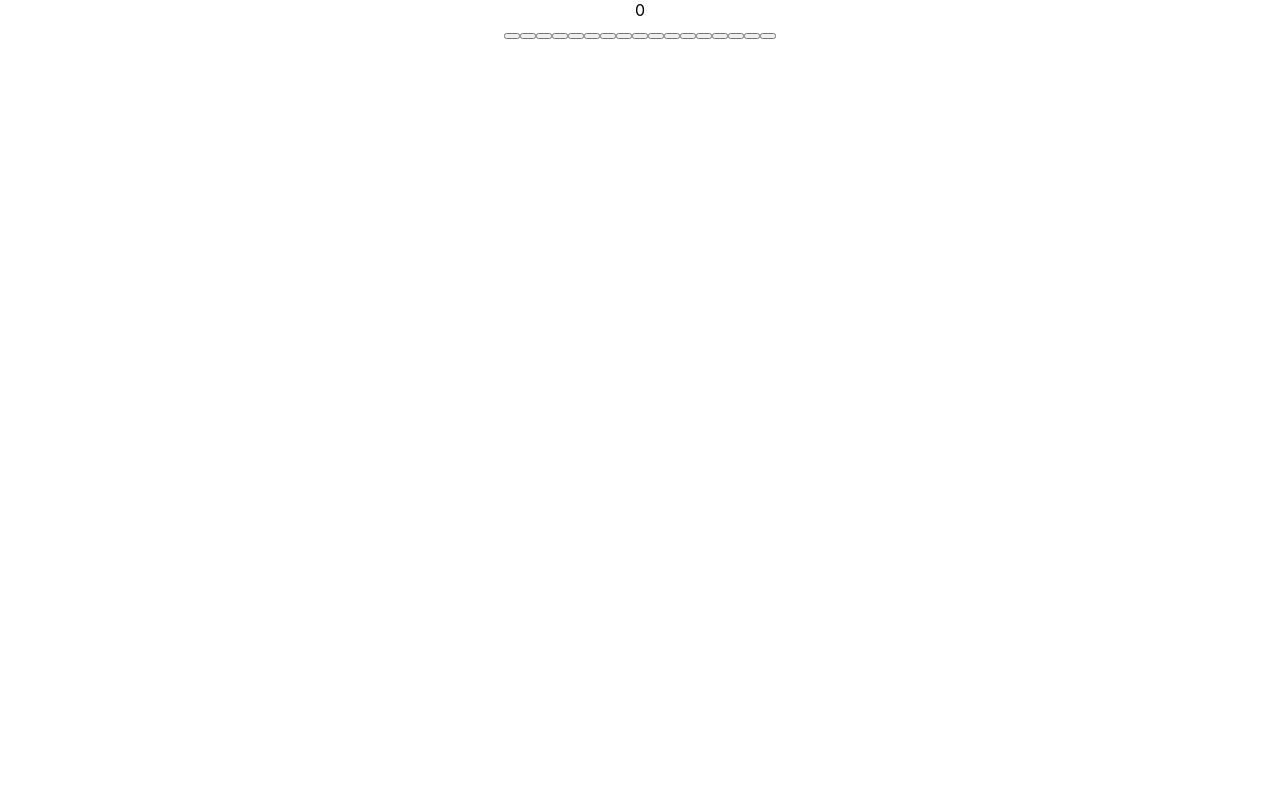
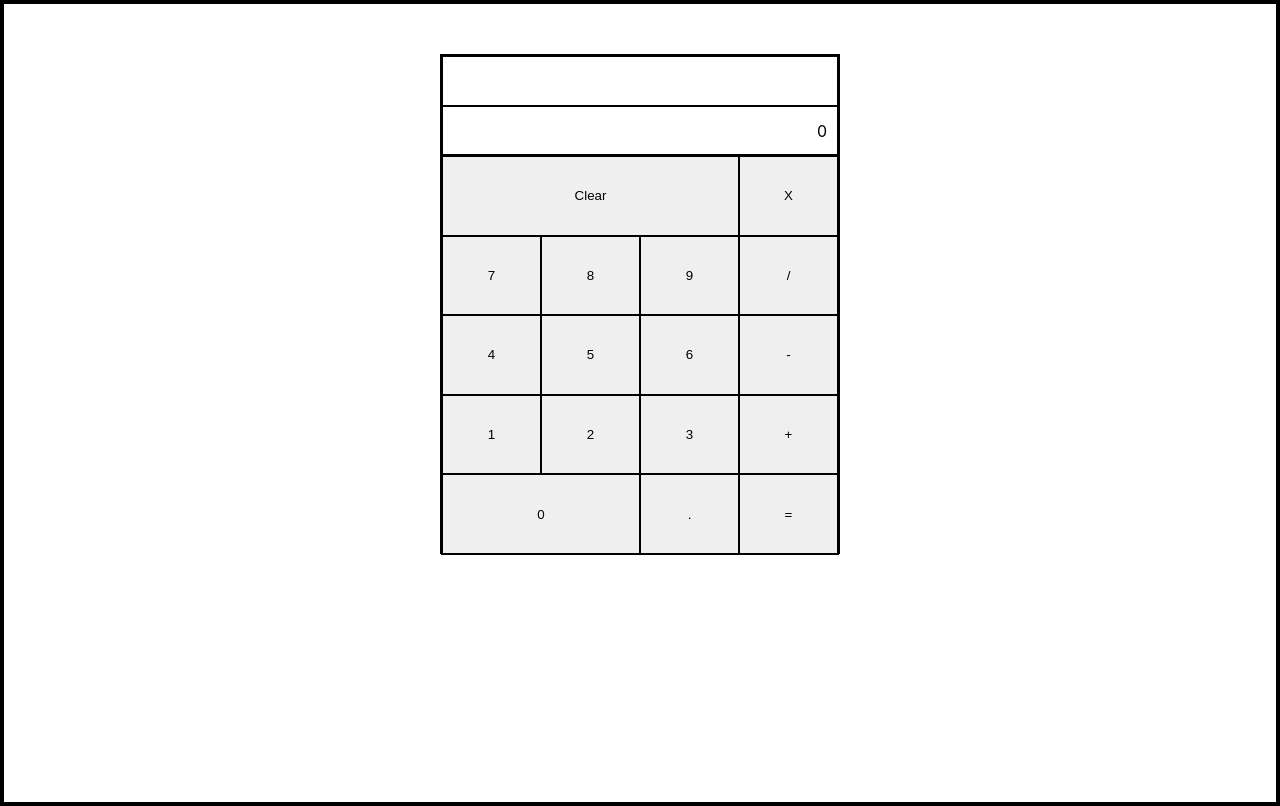
Before and after one commit to Verdecelulandres/JS-Calculator, a React (Create React App) app: page / in a window 1280 px wide. Built offline with nearby package versions, Linux system fonts and the light colour scheme.

Commit message:
finish layout with the custom grid system

```diff
--- a/src/App.js
+++ b/src/App.js
@@ -16,33 +16,33 @@
     return (
       <div className="App">
         <div className='calculator-body'>
-          <div className='display'>
+          <div id='display' className='display-container'>
             <div className='full-operation'></div>
             <div className='current-value'>{this.state.currentDisplay}</div>
           </div>
           <div className='btn-container'>
             {/* First row */}
-            <button id="clear"></button>
-            <button id="multiply"></button>
+            <button className='col-9' id="clear">Clear</button>
+            <button className='col-3'  id="multiply">X</button>
             {/* second row */}
-            <button id="seven"></button>
-            <button id="eight"></button>
-            <button id="nine"></button>
-            <button id="divide"></button>
+            <button className='col-3' id="seven">7</button>
+            <button className='col-3' id="eight">8</button>
+            <button id="nine" className='col-3'>9</button>
+            <button className='col-3' id="divide">/</button>
             {/* Third row */}
-            <button id="four"></button>
-            <button id="five"></button>
-            <button id="six"></button>
-            <button id="subtract"></button>
+            <button className='col-3' id="four">4</button>
+            <button className='col-3' id="five">5</button>
+            <button className='col-3' id="six">6</button>
+            <button className='col-3' id="subtract">-</button>
             {/* Fourth row */}
-            <button id="one"></button>
-            <button id="two"></button>
-            <button id="three"></button>
-            <button id="add"></button>
+            <button className='col-3' id="one">1</button>
+            <button className='col-3' id="two">2</button>
+            <button className='col-3' id="three">3</button>
+            <button className='col-3' id="add">+</button>
             {/* Fifth row */}
-            <button id="zero"></button>
-            <button id="decimal"></button>
-            <button id="equals"></button>
+            <button className='col-6' id="zero">0</button>
+            <button className='col-3' id="decimal">.</button>
+            <button className='col-3' id="equals">=</button>
           </div>
         </div>
       </div>
--- a/src/App.scss
+++ b/src/App.scss
@@ -1,10 +1,45 @@
 $columns: 12;
-
+* {
+  box-sizing: border-box;
+  border: 1px solid black;
+}
 .App {
   text-align: center;
+  height: 100vh;
+  width: 100%;
+  padding: 50px;
+}
+.calculator-body {
+  width: 400px;
+  height: 500px;
+  margin: 0 auto;
 }
 
+.display-container {
+  height:100px;
+}
+.full-operation {
+  height:50px;
+  display: flex;
+  align-items: center;
+  justify-content: flex-end;
+  padding-right: 10px;
 
+}
+.current-value {
+  height:50px;
+  display: flex;
+  align-items: center;
+  justify-content: flex-end;
+  padding-right: 10px;
+
+}
+
+.btn-container{
+  height: 400px;
+  display: flex;
+  flex-flow: row wrap;
+}
 
 //Creates the grid system I will be using.
 @for $i from 1 through $columns {
```
